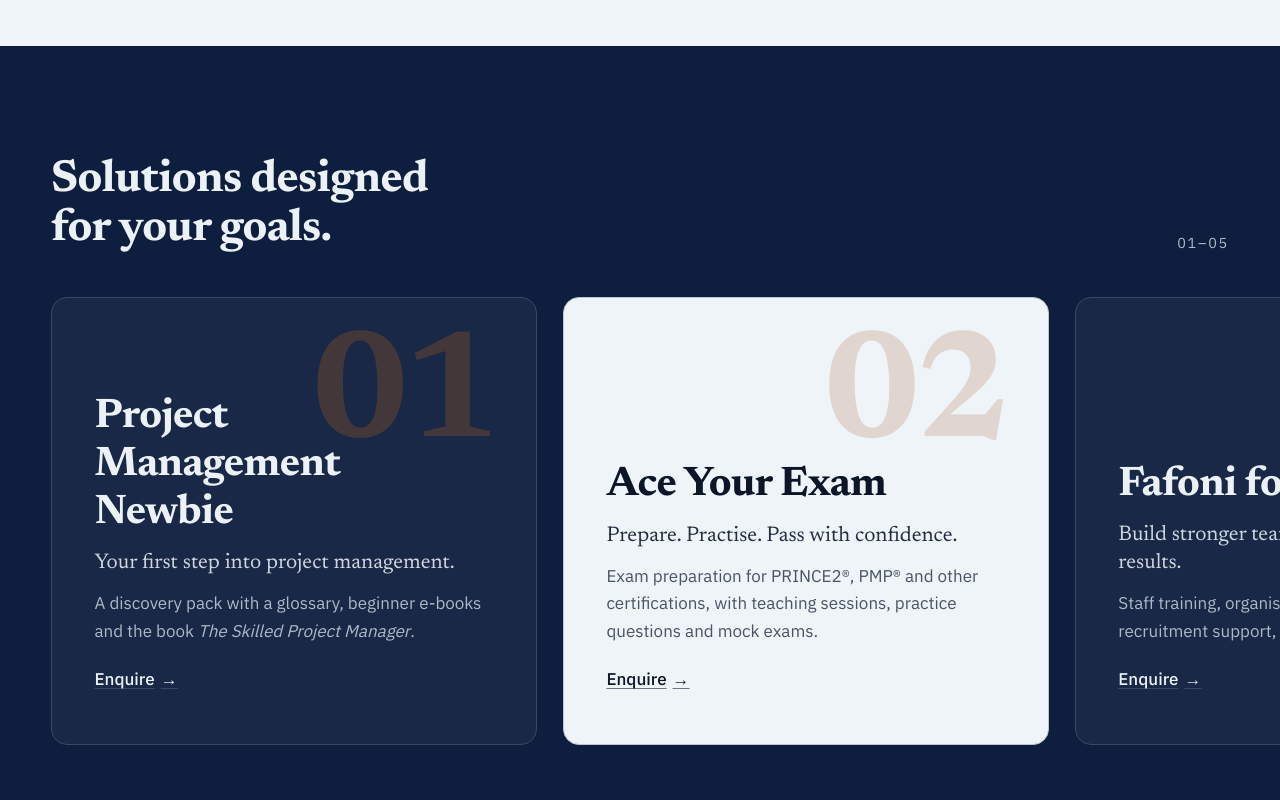
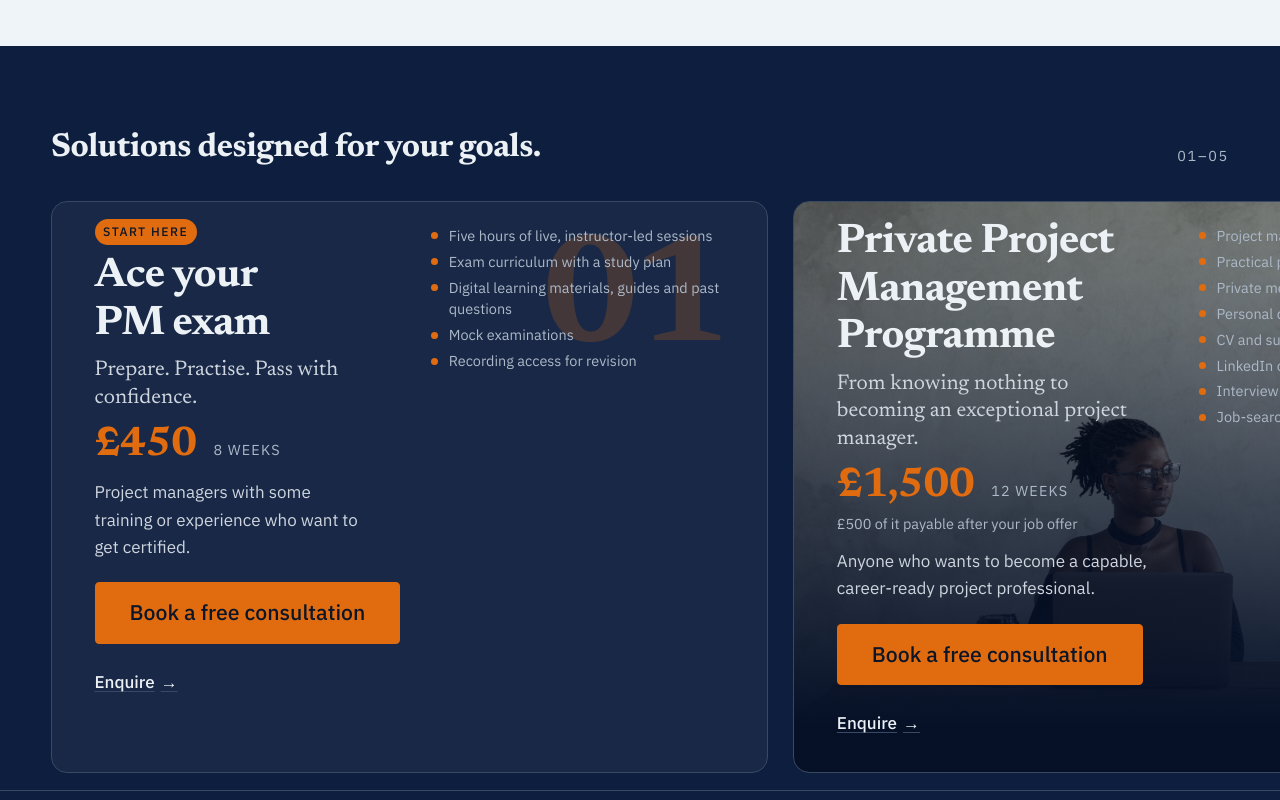
Before and after one commit to Felixdiamond/fafoni, a Next.js app: page /services in a window 1280 px wide. Shown: the part 1020-1820 px from the top of the page. Built offline with nearby package versions, Linux system fonts and the light colour scheme.

Commit message:
Services: five products with prices, inclusions and buy buttons

```diff
--- a/app/_components/ProductStack.tsx
+++ b/app/_components/ProductStack.tsx
@@ -13,8 +13,8 @@ export function ProductStack({ items }: { items: readonly Product[] }) {
   const three = items.slice(0, 3);
   // Top card first in the array, rendered last so it paints on top.
   const layout = [
-    { rotate: -7, x: -34, y: 26, scale: 0.94, sx: -150, sy: 40, sr: -10 },
-    { rotate: 5, x: 26, y: 12, scale: 0.97, sx: 150, sy: 20, sr: 8 },
+    { rotate: -7, x: -34, y: 26, scale: 0.94, sx: -120, sy: 40, sr: -9 },
+    { rotate: 5, x: 26, y: 12, scale: 0.97, sx: 96, sy: 26, sr: 7 },
     { rotate: -1.5, x: 0, y: 0, scale: 1, sx: 0, sy: -14, sr: 0 },
   ];
   const order = [three[2], three[1], three[0]];
--- a/app/_components/ServicesRail.tsx
+++ b/app/_components/ServicesRail.tsx
@@ -4,59 +4,22 @@ import Image, { type StaticImageData } from "next/image";
 import { useEffect, useRef } from "react";
 import gsap from "gsap";
 import { ScrollTrigger } from "gsap/ScrollTrigger";
-import { stackScale } from "./Bento";
+import type { Product } from "@/app/_content/products";
 
 gsap.registerPlugin(ScrollTrigger);
 
-type Service = {
-  readonly id: string;
-  readonly name: string;
-  readonly line: string;
-  readonly body: string;
-  readonly cite?: string;
-  readonly tone: "plate" | "paper" | "photo";
-  readonly href: string;
+type Props = {
+  title: string;
+  products: readonly (Product & { readonly href: string; readonly enquiry: string })[];
+  photo: StaticImageData;
+  photoFor: string;
+  buyLabel: string;
+  enquireLabel: string;
 };
 
-type Props = {
-  title: string;
-  services: readonly Service[];
-  photo: StaticImageData;
-  enquire: string;
-};
-
-/** The journey: pinned horizontal rail on desktop (scroll drives you sideways), stacking cards on phones. */
-export function ServicesRail({ title, services, photo, enquire }: Props) {
+/** The products: pinned horizontal rail on desktop; stacking cards with a sticky journey strip on phones. */
+export function ServicesRail({ title, products, photo, photoFor, buyLabel, enquireLabel }: Props) {
   const section = useRef<HTMLElement>(null);
-
-  useEffect(() => stackScale(section.current, ".rail__panel"), []);
-
-  // Phones: the journey strip sticks under the nav and slides to whichever card is on top.
-  useEffect(() => {
-    const el = section.current;
-    if (!el || window.matchMedia("(prefers-reduced-motion: reduce)").matches) return;
-    const mm = gsap.matchMedia();
-    mm.add("(max-width: 59.99rem)", () => {
-      const track = el.querySelector<HTMLElement>(".journey__track");
-      const fill = el.querySelector<HTMLElement>(".journey__fill");
-      const stops = gsap.utils.toArray<HTMLElement>(".journey__stop", el);
-      const cards = gsap.utils.toArray<HTMLElement>(".rail__panel", el);
-      if (!track || stops.length === 0) return;
-      const go = (i: number) => {
-        const stop = stops[i];
-        const x = -(stop.offsetLeft - track.parentElement!.clientWidth * 0.12);
-        gsap.to(track, { x: Math.min(0, x), duration: 0.7, ease: "power3.out", overwrite: true });
-        if (fill) gsap.to(fill, { scaleX: i / Math.max(1, stops.length - 1), duration: 0.7, ease: "power3.out", overwrite: true });
-        stops.forEach((s, j) => s.classList.toggle("is-active", j === i));
-      };
-      go(0);
-      const triggers = cards.map((card, i) =>
-        ScrollTrigger.create({ trigger: card, start: "top 45%", onEnter: () => go(i), onLeaveBack: () => go(Math.max(0, i - 1)) }),
-      );
-      return () => triggers.forEach((t) => t.kill());
-    });
-    return () => mm.revert();
-  }, []);
 
   useEffect(() => {
     const el = section.current;
@@ -64,7 +27,6 @@ export function ServicesRail({ title, services, photo, enquire }: Props) {
     const reduce = window.matchMedia("(prefers-reduced-motion: reduce)").matches;
     if (reduce) return;
     const mm = gsap.matchMedia();
-    // Deferred so ScrollSmoother (created by the parent) exists first.
     const call = gsap.delayedCall(0.1, () => {
       mm.add("(min-width: 60rem)", () => {
         const track = el.querySelector<HTMLElement>(".rail__track");
@@ -75,94 +37,97 @@ export function ServicesRail({ title, services, photo, enquire }: Props) {
           x: () => -distance(),
           ease: "none",
           scrollTrigger: {
-            trigger: el,
-            pin: true,
-            scrub: 0.8,
-            start: "top top",
-            end: () => `+=${distance()}`,
-            invalidateOnRefresh: true,
-            anticipatePin: 1,
-            onUpdate: (self) => {
-              if (bar) bar.style.transform = `scaleX(${self.progress})`;
-            },
+            trigger: el, pin: true, scrub: 0.8, start: "top top", end: () => `+=${distance()}`,
+            invalidateOnRefresh: true, anticipatePin: 1,
+            onUpdate: (self) => { if (bar) bar.style.transform = `scaleX(${self.progress})`; },
           },
         });
         ScrollTrigger.refresh();
         return () => tween.scrollTrigger?.kill();
       });
+
+      mm.add("(max-width: 59.99rem)", () => {
+        const cards = gsap.utils.toArray<HTMLElement>(".rail__panel", el);
+        const stops = gsap.utils.toArray<HTMLElement>(".journey__stop", el);
+        const track = el.querySelector<HTMLElement>(".journey__track");
+        const fill = el.querySelector<HTMLElement>(".journey__fill");
+        const wrap = el.querySelector<HTMLElement>(".journey");
+        if (!cards.length || !track || !wrap) return;
+        const setActive = (i: number) => {
+          stops.forEach((s, j) => s.classList.toggle("is-active", j === i));
+          const stop = stops[i];
+          const x = Math.max(0, stop.offsetLeft + stop.offsetWidth / 2 - wrap.clientWidth / 2);
+          gsap.to(track, { x: -x, duration: 0.6, ease: "power3.out", overwrite: true });
+          if (fill) gsap.to(fill, { scaleX: stops.length > 1 ? i / (stops.length - 1) : 1, duration: 0.6, ease: "power3.out", overwrite: true });
+        };
+        const triggers = cards.map((card, i) =>
+          ScrollTrigger.create({ trigger: card, start: "top 55%", onEnter: () => setActive(i), onEnterBack: () => setActive(i) }),
+        );
+        setActive(0);
+        return () => triggers.forEach((t) => t.kill());
       });
-    return () => {
-      call.kill();
-      mm.revert();
-    };
+    });
+    return () => { call.kill(); mm.revert(); };
   }, []);
 
   return (
     <section ref={section} className="rail" aria-labelledby="services-title">
       <div className="rail__head wrap">
-        <h2 id="services-title" data-split>
-          {title}
-        </h2>
-        <p className="rail__hint" aria-hidden="true">
-          01–05
-        </p>
+        <h2 id="services-title" data-split>{title}</h2>
+        <p className="rail__hint" aria-hidden="true">01–0{products.length}</p>
       </div>
+
       <div className="journey" aria-hidden="true">
-        <div className="journey__viewport">
+        <div className="journey__track">
           <span className="journey__line" />
           <span className="journey__fill" />
-          <ol className="journey__track">
-            {services.map((s, i) => (
-              <li key={s.id} className="journey__stop">
+          {products.map((p, i) => (
+            <span key={p.id} className="journey__stop">
               <span className="journey__dot" />
               <span className="journey__n">{String(i + 1).padStart(2, "0")}</span>
-                <span className="journey__name">{s.name}</span>
-              </li>
+              <span className="journey__name">{p.short}</span>
+            </span>
           ))}
-          </ol>
         </div>
       </div>
+
       <ol className="rail__track">
-        {services.map((s, i) => (
-          <li
-            key={s.id}
-            id={s.id}
-            className={`rail__panel rail__panel--${s.tone}`}
-            style={{ "--i": i } as React.CSSProperties}
-          >
-            {s.tone === "photo" ? (
-              <Image
-                className="rail__photo"
-                src={photo}
-                alt="A woman studying at a laptop at a wooden desk"
-                sizes="(min-width: 60rem) 60vw, 100vw"
-                placeholder="blur"
-              />
+        {products.map((p, i) => {
+          const hasPhoto = p.id === photoFor;
+          const tone = hasPhoto ? "photo" : i % 2 === 0 ? "plate" : "paper";
+          return (
+            <li key={p.id} id={p.id} className={`rail__panel rail__panel--${tone}`} style={{ "--i": i } as React.CSSProperties}>
+              {hasPhoto ? (
+                <Image className="rail__photo" src={photo} alt="" sizes="(min-width: 60rem) 60vw, 100vw" placeholder="blur" />
               ) : null}
-            <span className="rail__n" aria-hidden="true">
-              {String(i + 1).padStart(2, "0")}
-            </span>
+              <span className="rail__n" aria-hidden="true">{String(i + 1).padStart(2, "0")}</span>
               <div className="rail__body">
-              <h3>{s.name}</h3>
-              <p className="rail__line">{s.line}</p>
-              <p className="rail__text">
-                {s.body}
-                {s.cite ? (
-                  <>
-                    {" "}
-                    <cite>{s.cite}</cite>.
-                  </>
-                ) : null}
+                <div className="rail__top">
+                  {p.badge ? <span className="rail__badge">{p.badge}</span> : null}
+                  <h3>{p.name}</h3>
+                  <p className="rail__line">{p.line}</p>
+                </div>
+                <p className="rail__meta">
+                  <span className="rail__price">{p.price}</span>
+                  <span className="rail__dur">{p.duration}</span>
                 </p>
-              <a className={`link-cta${s.tone === "paper" ? "" : " link-cta--plate"}`} href={s.href}>
-                {enquire}{" "}
-                <span className="arrow" aria-hidden="true">
-                  →
-                </span>
+                {p.priceNote ? <p className="rail__note">{p.priceNote}</p> : null}
+                <p className="rail__target">{p.target}</p>
+                <ul className="rail__includes">
+                  {p.includes.map((item) => (
+                    <li key={item}>{item}</li>
+                  ))}
+                </ul>
+                <div className="rail__actions">
+                  <a className={`btn ${tone === "paper" ? "" : "btn--accent"} btn--lg`} href={p.href}>{buyLabel}</a>
+                  <a className={`link-cta${tone === "paper" ? "" : " link-cta--plate"}`} href={p.enquiry}>
+                    {enquireLabel} <span className="arrow" aria-hidden="true">→</span>
                   </a>
                 </div>
+              </div>
             </li>
-        ))}
+          );
+        })}
       </ol>
       <div className="rail__progress wrap" aria-hidden="true">
         <span className="rail__progress-bar" />
--- a/app/_content/services.ts
+++ b/app/_content/services.ts
@@ -7,47 +7,6 @@ export const servicesHero = {
 };
 
 export const servicesIntro = "Solutions designed for your goals.";
-export const enquire = "Enquire";
-
-export const services = [
-  {
-    id: "newbie",
-    name: "Project Management Newbie",
-    line: "Your first step into project management.",
-    body: "A discovery pack with a glossary, beginner e-books and the book",
-    cite: "The Skilled Project Manager",
-    tone: "plate",
-  },
-  {
-    id: "ace-your-exam",
-    name: "Ace Your Exam",
-    line: "Prepare. Practise. Pass with confidence.",
-    body: "Exam preparation for PRINCE2®, PMP® and other certifications, with teaching sessions, practice questions and mock exams.",
-    tone: "paper",
-  },
-  {
-    id: "for-business",
-    name: "Fafoni for Business",
-    line: "Build stronger teams. Deliver better results.",
-    body: "Staff training, organisational training and recruitment support, tailored to business needs.",
-    tone: "plate",
-  },
-  {
-    id: "feature",
-    name: "Project Manager Feature",
-    line: "Put your expertise in view.",
-    body: "Project managers showcase their profiles; companies discover, interview and hire talent.",
-    tone: "paper",
-  },
-  {
-    id: "mentorship",
-    name: "Project Management Mentorship A to Z",
-    line: "From knowing nothing to becoming an exceptional project manager.",
-    body: "End-to-end support from beginner foundations through to landing the job and becoming a confident, high-performing professional.",
-    tone: "photo",
-  },
-] as const;
-
 export const comingSoon = {
   title: "Something exciting is on the way.",
   body: "A new way to learn, connect and grow in project management.",
--- a/app/services/page.tsx
+++ b/app/services/page.tsx
@@ -6,9 +6,9 @@ import { ServicesHero } from "../_components/ServicesHero";
 import { Reveal } from "../_components/Reveal";
 import { ServicesRail } from "../_components/ServicesRail";
 import { closing, hero } from "../_content/home";
-import { comingSoon, enquire, services, servicesHero, servicesIntro } from "../_content/services";
+import { comingSoon, servicesHero, servicesIntro } from "../_content/services";
 import { enquiryLink, links } from "../_content/links";
-import { products } from "../_content/products";
+import { buyLabel, enquireLabel, products } from "../_content/products";
 
 export const metadata: Metadata = {
   title: "Services",
@@ -29,9 +29,11 @@ export default function ServicesPage() {
 
       <ServicesRail
         title={servicesIntro}
-        services={services.map((s) => ({ ...s, href: enquiryLink(s.name) }))}
+        products={products.map((p) => ({ ...p, href: links.bookConsultation, enquiry: enquiryLink(p.name) }))}
         photo={laptopPhoto}
-        enquire={enquire}
+        photoFor="programme"
+        buyLabel={buyLabel}
+        enquireLabel={enquireLabel}
       />
 
       {/* Coming soon · giant slow marquee on navy */}
--- a/app/site.css
+++ b/app/site.css
@@ -501,7 +501,7 @@ sup { line-height: 0; }
 
 /* ---------- services · journey strip (phones) · sticks under the nav, slides to the active card ---------- */
 :root { --journey-h: 5.75rem; }
-.journey { position: sticky; top: var(--bar-h); z-index: 2; background: var(--color-plate); padding-inline: var(--page-gutter); border-bottom: var(--rule-hair) solid var(--color-plate-rule); }
+.journey { position: sticky; top: var(--bar-h); z-index: 5; height: var(--journey-h); background: var(--color-plate); padding-inline: var(--page-gutter); border-bottom: var(--rule-hair) solid var(--color-plate-rule); }
 .journey__viewport { position: relative; height: var(--journey-h); overflow: clip; -webkit-mask-image: linear-gradient(90deg, black 80%, transparent); mask-image: linear-gradient(90deg, black 80%, transparent); }
 .journey__line, .journey__fill { position: absolute; top: 1.4rem; inset-inline-start: 0; width: 100%; height: 1px; background: var(--color-plate-rule); }
 .journey__fill { background: var(--color-accent); transform: scaleX(0); transform-origin: left; z-index: 1; }
@@ -522,11 +522,11 @@ sup { line-height: 0; }
 .rail__head { display: flex; align-items: end; justify-content: space-between; gap: var(--space-lg); padding-bottom: var(--space-xl); }
 .rail__head h2 { max-width: 14ch; }
 .rail__hint { display: none; font-family: var(--font-body); font-size: var(--text-sm); letter-spacing: 0.12em; color: var(--color-plate-muted); white-space: nowrap; }
-.rail__track { list-style: none; margin: 0; padding-inline: var(--page-gutter); padding-top: var(--space-md); display: grid; gap: var(--space-md); }
+.rail__track { position: relative; z-index: 1; list-style: none; margin: 0; padding-inline: var(--page-gutter); padding-top: var(--space-md); display: grid; gap: var(--space-md); }
 .rail__panel {
-  position: sticky; top: calc(var(--bar-h) + var(--journey-h) + var(--space-md) + var(--i, 0) * 0.75rem);
+  position: relative;
   isolation: isolate; overflow: clip;
-  display: grid; align-content: end; min-height: 66svh;
+  display: grid; align-content: start; min-height: 0;
   border-radius: var(--radius-lg); border: var(--rule-hair) solid var(--color-rule);
   background: var(--color-paper); color: var(--color-ink);
   box-shadow: 0 -18px 48px -12px oklch(6% 0.05 262 / 0.55);
@@ -544,19 +544,42 @@ sup { line-height: 0; }
 .rail__panel--plate .rail__line, .rail__panel--photo .rail__line { color: var(--color-plate-ink-2); }
 .rail__text { max-width: 40ch; color: var(--color-muted); text-wrap: pretty; }
 .rail__text cite { font-style: italic; }
+.rail__top { display: grid; gap: var(--space-xs); }
+.rail__badge { justify-self: start; font-size: 0.72rem; font-weight: 500; letter-spacing: 0.12em; text-transform: uppercase; color: var(--color-accent-ink); background: var(--color-accent); padding: 0.25em 0.7em; border-radius: 999px; }
+.rail__meta { display: flex; align-items: baseline; gap: var(--space-md); }
+.rail__price { font-family: var(--font-display); font-weight: 700; font-size: var(--text-2xl); letter-spacing: -0.02em; color: var(--color-accent); line-height: 1; }
+.rail__panel--paper .rail__price { color: var(--color-accent-deep); }
+.rail__dur { font-size: var(--text-sm); letter-spacing: 0.08em; text-transform: uppercase; color: var(--color-plate-muted); }
+.rail__panel--paper .rail__dur { color: var(--color-muted); }
+.rail__note { font-size: var(--text-sm); color: var(--color-plate-muted); margin-top: calc(-1 * var(--space-xs)); }
+.rail__panel--paper .rail__note { color: var(--color-muted); }
+.rail__target { color: var(--color-plate-ink-2); max-width: 40ch; text-wrap: pretty; }
+.rail__panel--paper .rail__target { color: var(--color-ink-2); }
+.rail__includes { list-style: none; margin: 0; padding: 0; display: grid; gap: var(--space-2xs); color: var(--color-plate-muted); }
+.rail__panel--paper .rail__includes { color: var(--color-muted); }
+.rail__includes li { position: relative; padding-inline-start: 1.25em; }
+.rail__includes li::before { content: ""; position: absolute; inset-inline-start: 0; top: 0.55em; width: 0.5em; height: 0.5em; border-radius: 50%; background: var(--color-accent); }
+.rail__actions { display: flex; flex-wrap: wrap; align-items: center; gap: var(--space-md) var(--space-lg); margin-top: var(--space-sm); }
 .rail__panel--plate .rail__text, .rail__panel--photo .rail__text { color: var(--color-plate-muted); }
 .rail__progress { display: none; }
 @media (min-width: 60rem) {
-  .rail { padding-block: var(--space-2xl) 0; overflow: clip; min-height: 100svh; display: grid; grid-template-columns: minmax(0, 1fr); grid-template-rows: auto 1fr auto; align-content: start; }
-  .rail__head { padding-block: var(--space-xl) var(--space-lg); }
+  .rail { padding-block: calc(var(--bar-h) + var(--space-xs)) 0; overflow: clip; min-height: 100svh; display: grid; grid-template-columns: minmax(0, 1fr); grid-template-rows: auto auto 1fr auto; align-content: start; }
+  .rail__head { padding-block: 0 var(--space-md); }
+  .rail__head h2 { font-size: var(--text-xl); max-width: none; }
   .rail__hint { display: block; }
   .rail__track { display: flex; width: 100%; min-width: 0; gap: var(--space-lg); padding-inline: var(--page-gutter); padding-right: 40vw; will-change: transform; align-items: stretch; }
-  .rail__panel { position: relative; top: auto; flex: 0 0 clamp(26rem, 38vw, 34rem); min-height: 0; height: min(56svh, 34rem); box-shadow: none; }
-  .rail__panel--photo { flex-basis: clamp(34rem, 52vw, 46rem); }
+  .rail__panel { position: relative; top: auto; flex: 0 0 clamp(38rem, 56vw, 48rem); min-height: 0; height: auto; box-shadow: none; align-content: start; }
+  .rail__body { display: grid; grid-template-columns: minmax(0, 1fr) minmax(0, 1fr); column-gap: var(--space-xl); row-gap: var(--space-md); align-items: start; }
+  .rail__top, .rail__meta, .rail__note, .rail__target, .rail__actions { grid-column: 1; }
+  .rail__includes { grid-column: 2; grid-row: 1 / span 5; padding-top: 0.35rem; }
+  .rail__actions { margin-top: var(--space-xs); }
+  .rail__panel--photo { flex-basis: clamp(40rem, 60vw, 50rem); }
   .rail__n { font-size: clamp(7rem, 12vw, 11rem); top: var(--space-lg); inset-inline-end: var(--space-xl); }
-  .rail__body { padding: var(--space-xl); }
+  .rail__body { padding: var(--space-md) var(--space-xl) var(--space-lg); row-gap: var(--space-sm); }
+  .rail__includes { font-size: var(--text-sm); line-height: 1.5; }
+  .rail__includes li::before { top: 0.5em; }
   .rail__body h3 { font-size: var(--text-2xl); }
-  .rail__progress { display: block; height: 1px; background: var(--color-plate-rule); margin-block: var(--space-lg) var(--space-xl); }
+  .rail__progress { display: block; height: 1px; background: var(--color-plate-rule); margin-block: var(--space-md) var(--space-lg); }
   .rail__progress-bar { display: block; height: 100%; width: 100%; background: var(--color-accent); transform: scaleX(0); transform-origin: left; }
 }
 
```
Lines whose indentation alone changed are shown as unchanged.
